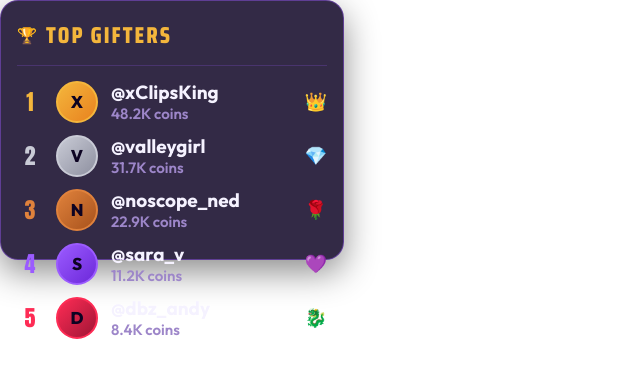
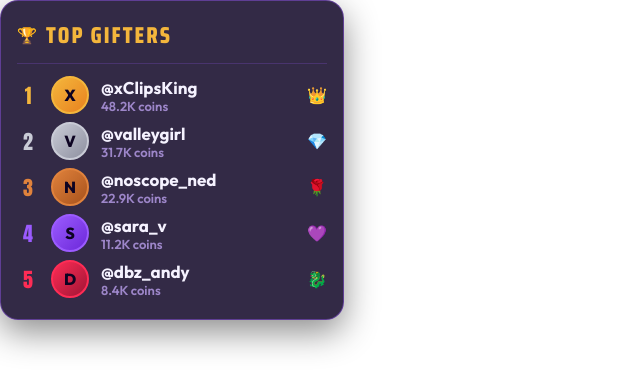
Before and after one commit to thunderrkat/mint-overlays, a website: page public/jared-hoover3-x9q2/widget-top-gifters.html in a window 1280 px wide. Shown: the whole page, without its empty margins (0-640 px from the left). Drawn offline with Linux system fonts and the light colour scheme.

Commit message:
Fix cam frame transparency and top gifters height

```diff
--- a/public/jared-hoover3-x9q2/widget-top-gifters.html
+++ b/public/jared-hoover3-x9q2/widget-top-gifters.html
@@ -5,39 +5,42 @@
 <link href="https://fonts.googleapis.com/css2?family=Anton&family=Outfit:wght@600;700;800&family=Saira+Condensed:wght@700;800&display=swap" rel="stylesheet">
 <style>
 :root {
-  --purple:#9B5BFF; --gold:#F4B63C; --orange:#F0760F; --tiktok-pink:#FE2C55;
-  --ink-2:#0d0322; --text:#F5F2FF; --text-muted:#8f7bbf;
+  --purple:#9B5BFF; --gold:#F4B63C; --orange:#F0760F;
+  --tiktok-pink:#FE2C55; --ink-2:#0d0322;
+  --text:#F5F2FF; --text-muted:#8f7bbf;
   --panel:rgba(16,5,38,.85); --panel-line:rgba(155,91,255,.42);
   --font-cond:'Saira Condensed',sans-serif; --font-body:'Outfit',sans-serif;
 }
 * { margin:0; padding:0; box-sizing:border-box; }
-body { width:344px; height:260px; background:transparent; overflow:hidden; font-family:var(--font-body); }
+body { width:344px; height:320px; background:transparent; overflow:hidden; font-family:var(--font-body); }
 
 .leaderboard {
-  width:344px; height:260px;
+  width:344px; height:320px;
   background:var(--panel); border:1.5px solid var(--panel-line); border-radius:18px;
-  padding:16px 16px 14px; backdrop-filter:blur(10px); box-shadow:0 12px 34px rgba(0,0,0,.45);
+  padding:16px 16px 16px; backdrop-filter:blur(10px);
+  box-shadow:0 12px 34px rgba(0,0,0,.45);
+  display:flex; flex-direction:column;
 }
 .lb-head {
-  display:flex; align-items:center; gap:9px; margin-bottom:14px; padding-bottom:12px;
-  border-bottom:1px solid rgba(155,91,255,.22);
+  display:flex; align-items:center; gap:9px; margin-bottom:12px; padding-bottom:10px;
+  border-bottom:1px solid rgba(155,91,255,.22); flex-shrink:0;
 }
 .lb-head .t {
   font-family:var(--font-cond); font-weight:800; font-size:23px; letter-spacing:2px;
   color:var(--gold); text-transform:uppercase;
 }
-.lb-list { display:flex; flex-direction:column; gap:11px; }
-.lb-row { display:flex; align-items:center; gap:13px; }
-.lb-rank { font-family:'Anton',sans-serif; font-size:22px; width:26px; text-align:center; }
+.lb-list { display:flex; flex-direction:column; gap:8px; flex:1; }
+.lb-row { display:flex; align-items:center; gap:12px; }
+.lb-rank { font-family:'Anton',sans-serif; font-size:20px; width:22px; text-align:center; flex-shrink:0; }
 .lb-av {
-  width:42px; height:42px; border-radius:50%; flex:none;
+  width:38px; height:38px; border-radius:50%; flex:none;
   display:flex; align-items:center; justify-content:center;
-  font-weight:800; font-size:17px; color:var(--ink-2);
+  font-weight:800; font-size:16px; color:var(--ink-2);
 }
 .lb-name { flex:1; min-width:0; }
-.lb-name .n { font-weight:700; font-size:19px; color:var(--text); white-space:nowrap; overflow:hidden; text-overflow:ellipsis; }
-.lb-name .c { font-weight:600; font-size:15px; color:#9d86c9; }
-.lb-icon { font-size:18px; }
+.lb-name .n { font-weight:700; font-size:17px; color:var(--text); white-space:nowrap; overflow:hidden; text-overflow:ellipsis; }
+.lb-name .c { font-weight:600; font-size:13px; color:#9d86c9; }
+.lb-icon { font-size:16px; flex-shrink:0; }
 </style>
 </head>
 <body>
@@ -45,28 +48,31 @@ body { width:344px; height:260px; background:transparent; overflow:hidden; font-
   <div class="lb-head"><span>🏆</span><span class="t">Top Gifters</span></div>
   <div class="lb-list" id="list"></div>
 </div>
+
 <script>
 const defaults = [
-  { name:'@xClipsKing',   coins:'48.2K', color:'linear-gradient(135deg,#F4B63C,#E8821F)', border:'#F4B63C', rankColor:'#F4B63C', icon:'👑', initial:'X' },
-  { name:'@valleygirl',   coins:'31.7K', color:'linear-gradient(135deg,#C9CBD6,#8E90A0)', border:'#C9CBD6', rankColor:'#C9CBD6', icon:'💎', initial:'V' },
-  { name:'@noscope_ned',  coins:'22.9K', color:'linear-gradient(135deg,#E0823C,#A8521C)', border:'#E0823C', rankColor:'#E0823C', icon:'🌹', initial:'N' },
-  { name:'@sara_v',       coins:'11.2K', color:'linear-gradient(135deg,#9B5BFF,#6C28D9)', border:'#9B5BFF', rankColor:'#9B5BFF', icon:'💜', initial:'S' },
-  { name:'@dbz_andy',     coins:'8.4K',  color:'linear-gradient(135deg,#FE2C55,#a01535)', border:'#FE2C55', rankColor:'#FE2C55', icon:'🐉', initial:'D' },
+  { name:'@xClipsKing',  coins:'48.2K', color:'linear-gradient(135deg,#F4B63C,#E8821F)', border:'#F4B63C', rankColor:'#F4B63C', icon:'👑', initial:'X' },
+  { name:'@valleygirl',  coins:'31.7K', color:'linear-gradient(135deg,#C9CBD6,#8E90A0)', border:'#C9CBD6', rankColor:'#C9CBD6', icon:'💎', initial:'V' },
+  { name:'@noscope_ned', coins:'22.9K', color:'linear-gradient(135deg,#E0823C,#A8521C)', border:'#E0823C', rankColor:'#E0823C', icon:'🌹', initial:'N' },
+  { name:'@sara_v',      coins:'11.2K', color:'linear-gradient(135deg,#9B5BFF,#6C28D9)', border:'#9B5BFF', rankColor:'#9B5BFF', icon:'💜', initial:'S' },
+  { name:'@dbz_andy',    coins:'8.4K',  color:'linear-gradient(135deg,#FE2C55,#a01535)', border:'#FE2C55', rankColor:'#FE2C55', icon:'🐉', initial:'D' },
 ];
 
 const p = new URLSearchParams(location.search);
 const gifters = defaults.map((d, i) => {
   const v = p.get('g' + (i+1));
-  if (v) { const [name, coins] = v.split(':'); return { ...d, name: '@'+name, coins: coins||d.coins }; }
+  if (v) { const [name, coins] = v.split(':'); return { ...d, name:'@'+name, coins:coins||d.coins }; }
   return d;
 });
 
-const ranks = ['1','2','3','4','5'];
-document.getElementById('list').innerHTML = gifters.slice(0,5).map((g,i) => `
+document.getElementById('list').innerHTML = gifters.map((g, i) => `
   <div class="lb-row">
-    <span class="lb-rank" style="color:${g.rankColor}">${ranks[i]}</span>
+    <span class="lb-rank" style="color:${g.rankColor}">${i+1}</span>
     <div class="lb-av" style="background:${g.color}; border:2px solid ${g.border};">${g.initial}</div>
-    <div class="lb-name"><div class="n">${g.name}</div><div class="c">${g.coins} coins</div></div>
+    <div class="lb-name">
+      <div class="n">${g.name}</div>
+      <div class="c">${g.coins} coins</div>
+    </div>
     <span class="lb-icon">${g.icon}</span>
   </div>
 `).join('');
```
Also changed, not shown: public/jared-hoover3-x9q2/widget-camframe.html (+25 -16 lines).
